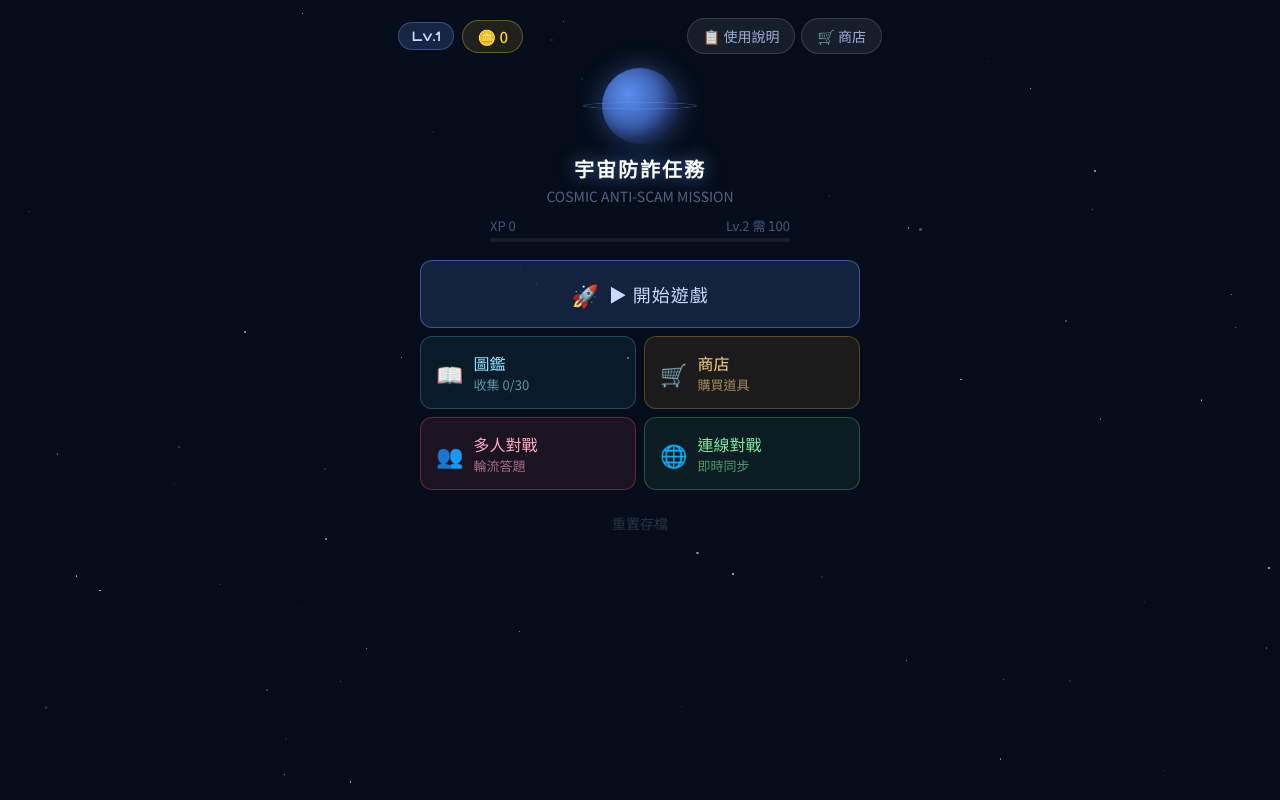
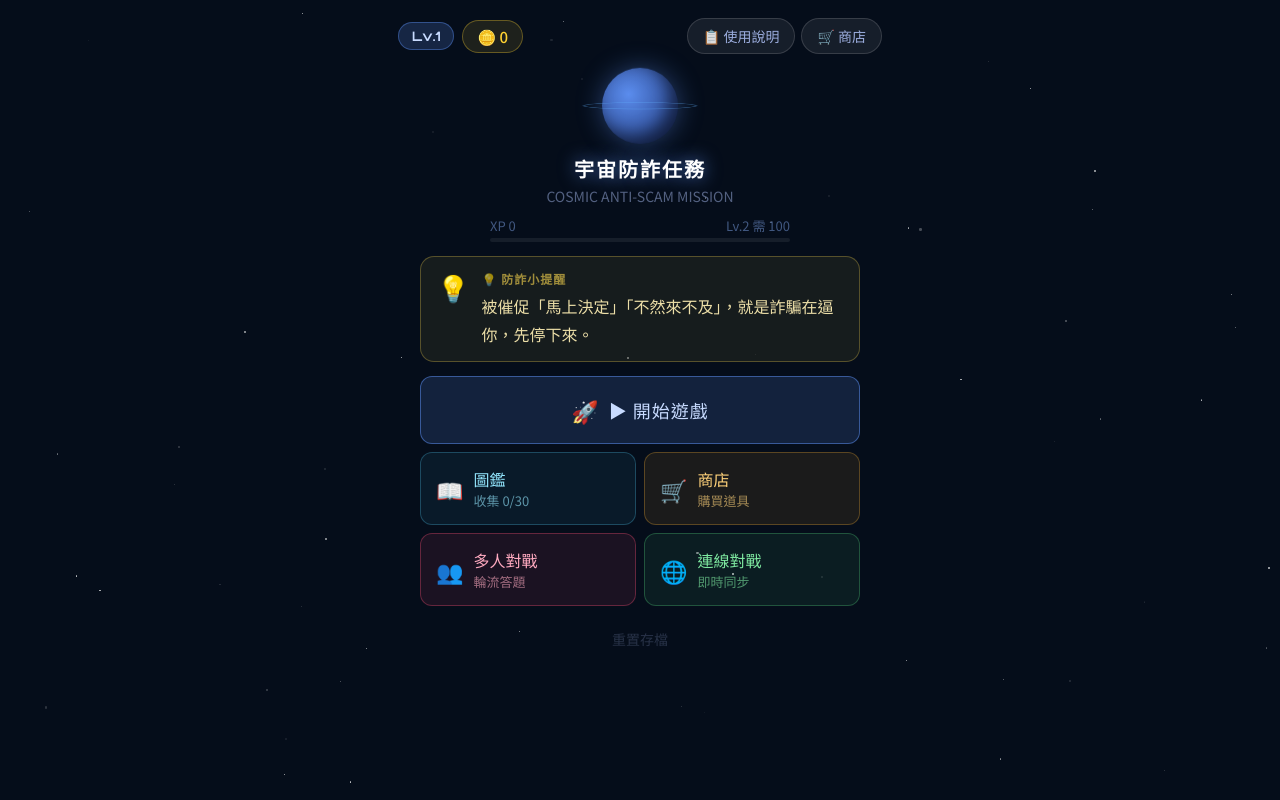
Before and after one commit to chenguangschool-max/cosmic-antiscam, a React (Vite) app in the folder cosmic-antiscam/: page / in a window 1280 px wide. Both pictures are taken after a click on the button "我閱讀完了，開始任務 🚀". Built offline with nearby package versions, Linux system fonts and the light colour scheme; no server answers.

Commit message:
主選單新增每日防詐提示卡（10條隨機輪播）

```diff
--- a/cosmic-antiscam/src/pages/MainMenu.jsx
+++ b/cosmic-antiscam/src/pages/MainMenu.jsx
@@ -1,8 +1,23 @@
 import { useGame } from '../GameContext'
+
+const TIPS = [
+  { icon:'🏦', text:'銀行不會用簡訊叫你點連結輸入密碼，收到就直接刪除。' },
+  { icon:'👮', text:'警察和檢察官絕對不會電話要求你轉帳，掛斷後撥 110 確認。' },
+  { icon:'🎁', text:'沒參加的抽獎卻中獎，又要先繳費才能領，100% 是詐騙。' },
+  { icon:'💸', text:'任何「保證獲利」的投資都是詐騙，投資一定有風險。' },
+  { icon:'👴', text:'孫子或家人緊急借錢，先掛斷用原本的號碼打回去確認。' },
+  { icon:'🔗', text:'不要點簡訊或 LINE 裡來路不明的連結，直接到官方網站查詢。' },
+  { icon:'🏥', text:'醫院急診不會要求家屬先匯押金到私人帳戶才能開刀。' },
+  { icon:'📞', text:'不確定真假，就撥 165 反詐騙專線，24 小時都有人接聽。' },
+  { icon:'🔐', text:'驗證碼就是鑰匙，任何人要求驗證碼都不能給，包括自稱官方的人。' },
+  { icon:'💡', text:'被催促「馬上決定」「不然來不及」，就是詐騙在逼你，先停下來。' },
+]
+
+const tip = TIPS[Math.floor(Math.random() * TIPS.length)]
 
 export default function MainMenu({ navigate }) {
   const { coins, level, getXpProgress, monsters, resetGame } = useGame()
-  const { cur, range, pct, next } = getXpProgress()
+  const { cur, pct, next } = getXpProgress()
   const unlocked = monsters.filter(m => m.unlocked).length
 
   return (
@@ -18,7 +33,7 @@ export default function MainMenu({ navigate }) {
       </div>
 
       {/* Hero */}
-      <div style={{ textAlign:'center', margin:'6px 0 18px', position:'relative', zIndex:2 }}>
+      <div style={{ textAlign:'center', margin:'6px 0 14px', position:'relative', zIndex:2 }}>
         <div style={{
           width:76, height:76,
           background:'radial-gradient(circle at 35% 35%,#5b8dee,#1a2f6e)',
@@ -44,6 +59,21 @@ export default function MainMenu({ navigate }) {
           <div style={{ height:4, background:'rgba(255,255,255,.07)', borderRadius:4, overflow:'hidden' }}>
             <div style={{ height:'100%', width:`${pct}%`, background:'linear-gradient(90deg,#a78bfa,#5b8dee)', borderRadius:4, transition:'width .6s' }} />
           </div>
+        </div>
+      </div>
+
+      {/* 每日防詐提示卡 */}
+      <div style={{
+        maxWidth:440, margin:'0 auto 14px',
+        padding:'13px 16px', borderRadius:14,
+        background:'rgba(255,220,80,.07)',
+        border:'1px solid rgba(255,220,80,.28)',
+        display:'flex', alignItems:'flex-start', gap:12,
+      }}>
+        <span style={{ fontSize:26, flexShrink:0, lineHeight:1.3 }}>{tip.icon}</span>
+        <div>
+          <div style={{ fontSize:12, color:'rgba(255,220,80,.6)', fontWeight:700, letterSpacing:1, marginBottom:5 }}>💡 防詐小提醒</div>
+          <div style={{ fontSize:16, color:'rgba(255,240,180,.92)', lineHeight:1.75 }}>{tip.text}</div>
         </div>
       </div>
 
```
